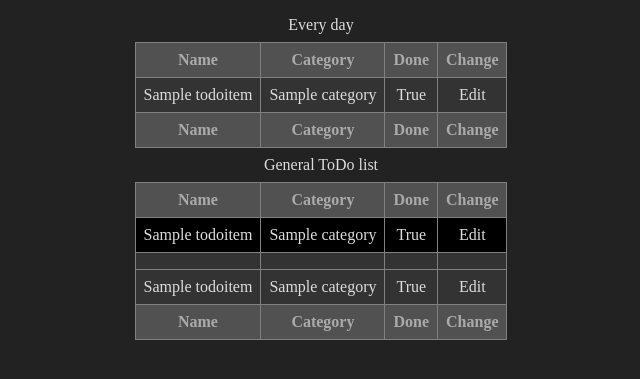
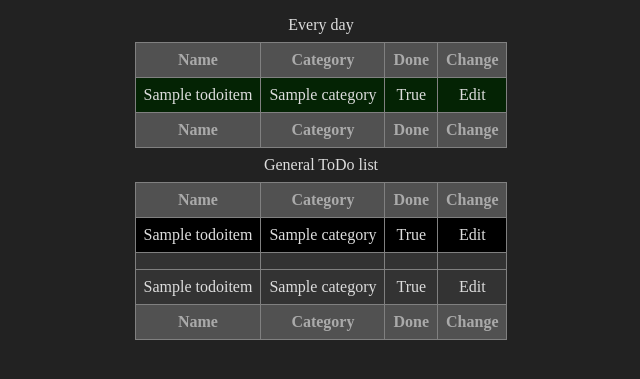
Before and after one commit to SzymonPucher/Orgsistant, a Django app: template organizer/templates/organizer/index.html in a window 1280 px wide. Shown: the top 379 px of the page, without its empty margins (319-959 px from the left). Run offline with Django 3.2, Linux system fonts and the light colour scheme; the template is opened without the code that fills it: values that come from a table or form of the project are taken from there, others are empty; tables that the repository leaves empty hold one stand-in row (values such as "Sample post").

Commit message:
Every day todos color indicators

```diff
--- a/budget/static/budget/table.css
+++ b/budget/static/budget/table.css
@@ -20,24 +20,19 @@ table thead th,
 table tfoot th {
   color: #aaa;
   background: rgba(0255,255,255,.15);
-
 }
 table caption {
   padding:.5em;
 }
 table th,
 table td {
-
   padding: .5em;
   border: 1px solid grey;
 }
-
-
 a{
   color: #ddd;
   text-decoration: none;
 }
-
 .soon0{
   background: #230105;
 }
@@ -50,3 +45,6 @@ a{
 .is_due{
   background-color: black;
 }
+.light_green{
+  background: rgb(4, 35, 4);
+}
--- a/organizer/templates/organizer/index.html
+++ b/organizer/templates/organizer/index.html
@@ -13,7 +13,7 @@
     </thead>
     <tbody>
     {% for t in ed %}
-        <tr>
+        <tr{% if t.done %} class="light_green" {% endif %}>
             <td>{{ t.name }}</td>
             <td>{{ t.category }}</td>
             <td><a href="{% url 'oindex' t.id %}">{{ t.done }}</a></td>
```
